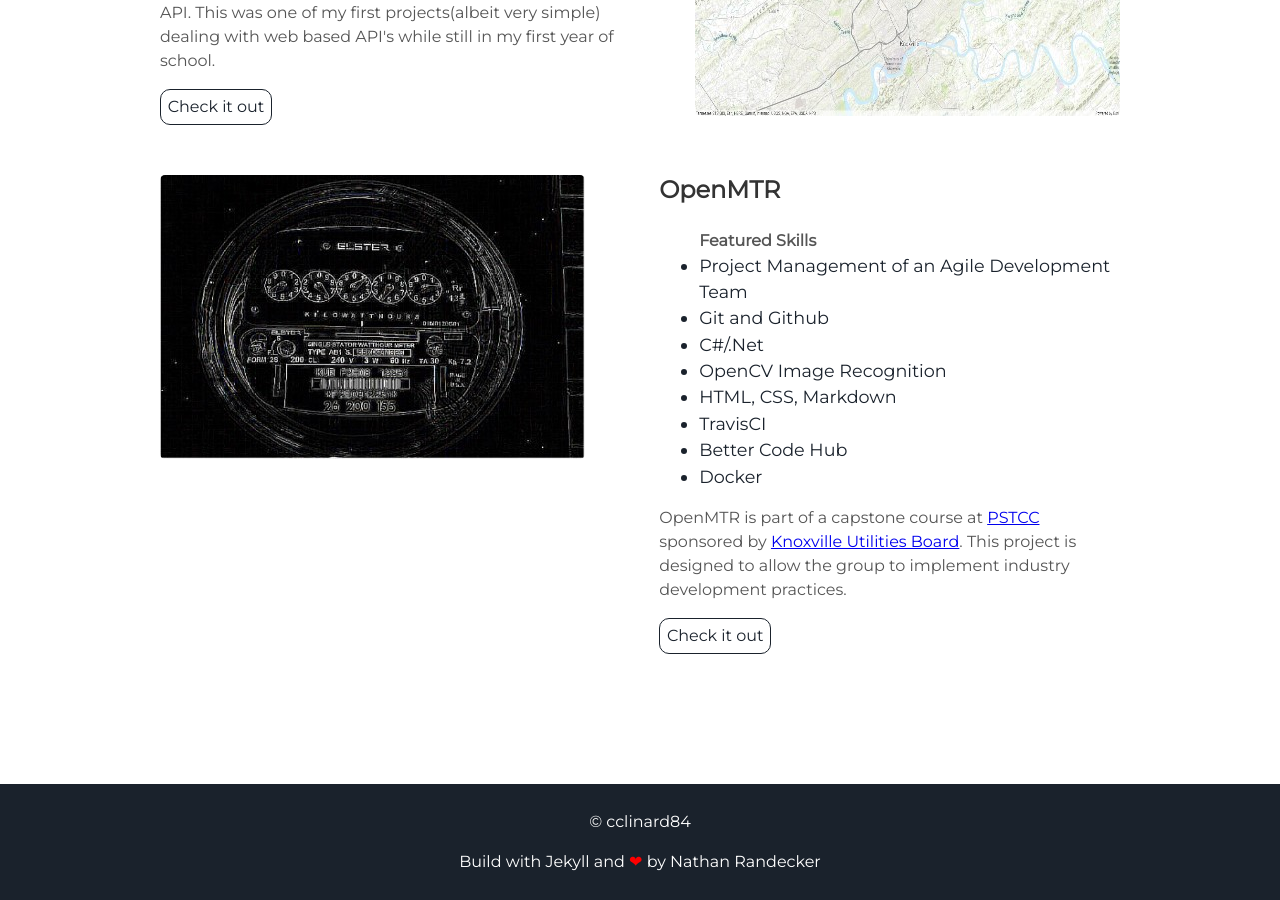
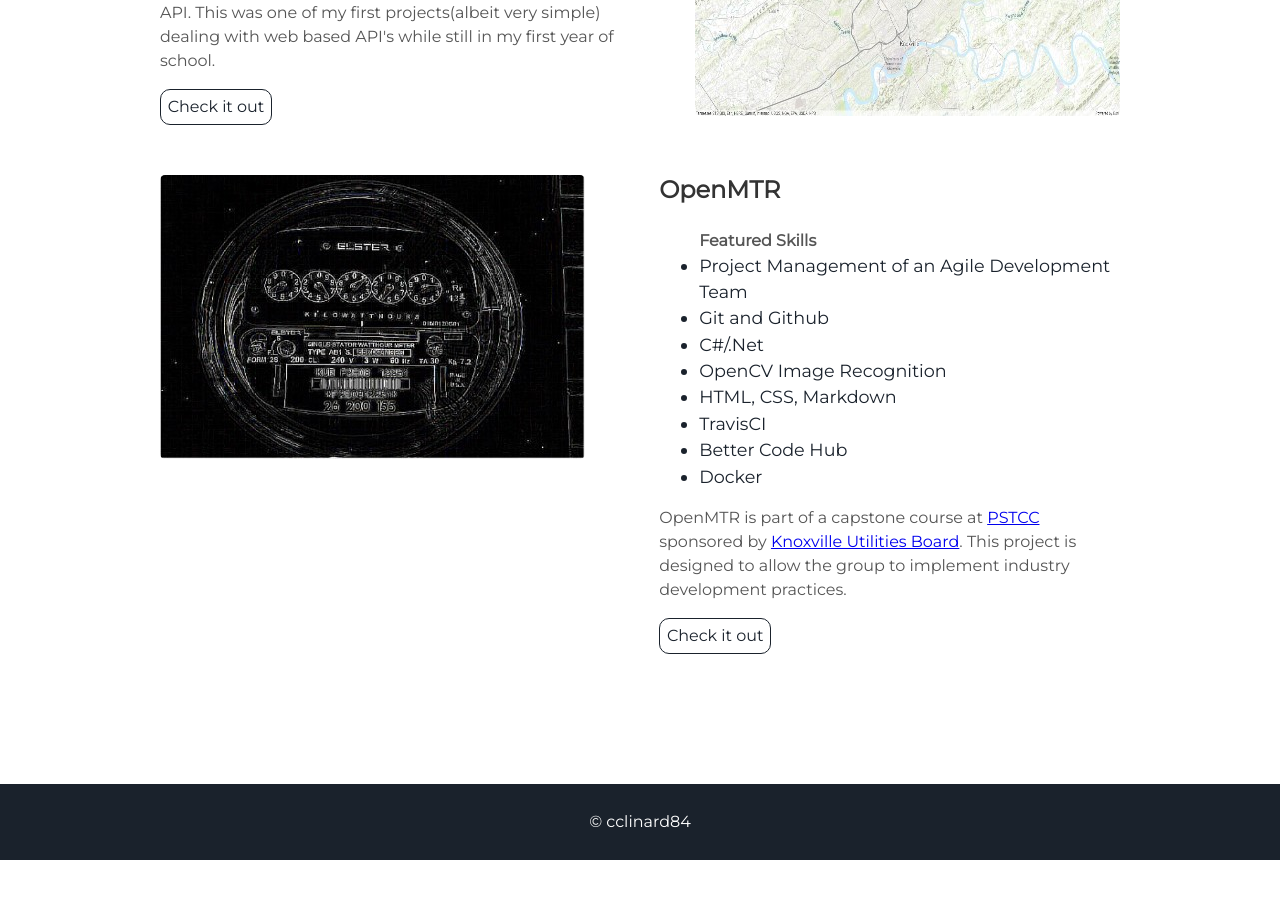
Before and after one commit to cclinard84-zz/cclinard84.github.io, a Jekyll site: the page built from index.md, in a window 1280 px wide and 900 px high, scrolled down 1891 px. Built offline with Jekyll 4.4.1, drawn with Linux system fonts in a browser that asks for light colours; after the commit the page ends 2751 px from its top, so only the background shows below that.

Commit message:
fix: Removed information

```diff
--- a/_includes/footer.html
+++ b/_includes/footer.html
@@ -1,6 +1,5 @@
 <footer class="footer">
     <p>&copy; {{site.username}}</p>
-    <p>Build with Jekyll and <span class="love">❤</span> by <a href="https://github.com/nrandecker">Nathan Randecker</a></p>
 </footer>
 <script src="//cdn.jsdelivr.net/particles.js/2.0.0/particles.min.js"></script>
 <script src="{{ "/assets/js/sweet-scroll.min.js" | prepend: site.baseurl }}"></script>
```
